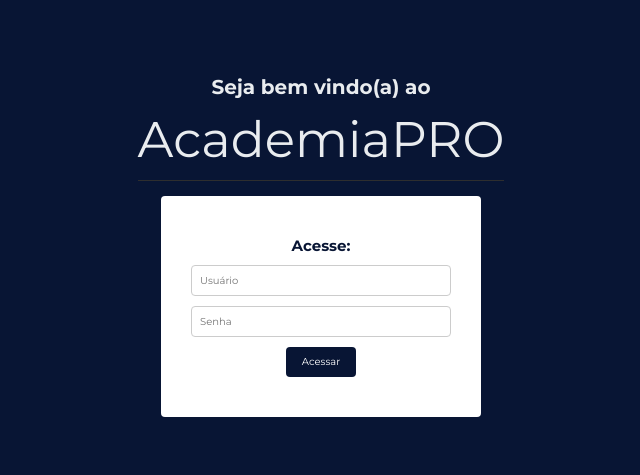
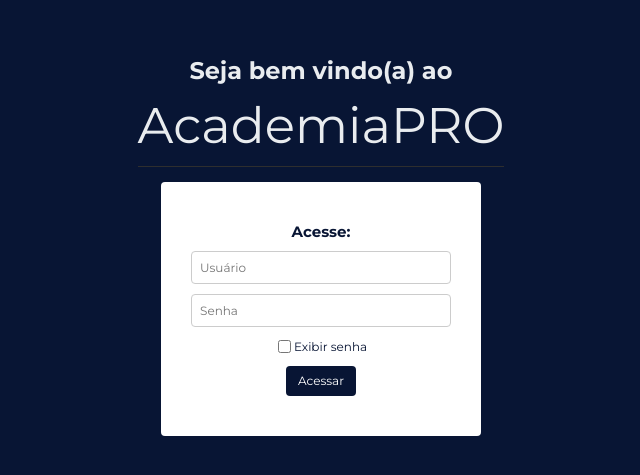
Before and after one commit to ArthurTeixeiraS/AcademiaPRO, a React (Vite) app: page / in a window 1280 px wide. Shown: the part 147-622 px from the top of the page, without its empty margins (319-959 px from the left). Built offline with nearby package versions, Linux system fonts and the light colour scheme.

Commit message:
Modificações da tela de login
Modificações na tela de login

```diff
--- a/src/@types/styled.d.ts
+++ b/src/@types/styled.d.ts
@@ -13,11 +13,6 @@ declare module 'styled-components' {
         'metrics': string;
         'font-primary': string;
         'font-secondary': string;
-      },
-
-      spacing: {
-        headerPadding : string;
-        gap: string
       }
   }
 }
--- a/src/Pages/DashBoard/index.tsx
+++ b/src/Pages/DashBoard/index.tsx
@@ -9,9 +9,12 @@ export function DashBoard(){
             <TopBar></TopBar>
             <SideMenu></SideMenu>
             <MainContentContainer>
+                <RoundedCard width="95%" height="20%">
+                    <h1>Bem vindo, Professor</h1>
+                    <p>Nesse Dashboard, estão disponíveis dados rápidos e atalhos para suas funções preferidas!</p>
+                </RoundedCard>
                 <RoundedCard>
-                    <h1>Bem vindo, {'{Usuário}'}</h1>
-                    <p>Nesse Dashboard, estão disponíveis dados rápidos e atalhos para suas funções preferidas!</p>
+
                 </RoundedCard>
             </MainContentContainer>
         </Container>
--- a/src/components/Login/index.tsx
+++ b/src/components/Login/index.tsx
@@ -1,8 +1,17 @@
 
-import { DivLogin,MenuTitle, Inputs, ButtonLabel} from './styles';
+import { useNavigate } from 'react-router-dom';
+import { DivLogin,MenuTitle, Inputs, ButtonLabel, ExtraContainer} from './styles';
+import { useState } from 'react';
 
 
 export function LoginForm() {
+    const navigate = useNavigate()
+
+    const handleLogin = () => {
+        navigate('/Dashboard')
+    }
+
+    const [showPassword, setShowPassword] = useState(false);
 
     return(
         <>
@@ -10,11 +19,24 @@ export function LoginForm() {
                 <h1>{'Seja bem vindo(a) ao'}</h1>
                 <p>AcademiaPRO</p>
             </MenuTitle>
-            <DivLogin>
+            <DivLogin onSubmit={handleLogin}>
                 <h2>Acesse:</h2>
-                <Inputs placeholder='Usuário'></Inputs>
-                <Inputs placeholder='Senha' type='password'></Inputs>
-                <ButtonLabel>Acessar</ButtonLabel>
+                <Inputs required placeholder='Usuário'></Inputs>
+                <Inputs
+                    required
+                    placeholder='Senha'
+                    type={showPassword ? 'text' : 'password'}
+                    id='passwordInput'>
+                </Inputs>
+                <ExtraContainer className="extraContainer">
+                    <input
+                        type="checkbox"
+                        name="showPassword"
+                        onChange={() => setShowPassword(!showPassword)}
+                    />
+                    <label htmlFor="showPassword">Exibir senha</label>
+                </ExtraContainer>
+                <ButtonLabel type='submit'>Acessar</ButtonLabel>
             </DivLogin>
         </>
     )
--- a/src/components/Login/styles.ts
+++ b/src/components/Login/styles.ts
@@ -1,6 +1,6 @@
 import styled from 'styled-components';
 
-export const DivLogin = styled.div`
+export const DivLogin = styled.form`
   background: white;
   color: ${({ theme }) => theme.colors.primary};
   display: flex;
@@ -54,3 +54,19 @@ export const ButtonLabel = styled.button`
       background: ${({ theme }) => theme.colors['primary-hover']};
     }
 `
+
+export const ExtraContainer = styled.div`
+  display: flex;
+  align-items: center;
+  justify-content: center;
+
+  input[type='checkbox']{
+    margin: 0.3rem;
+    accent-color: ${({ theme }) => theme.colors.primary};
+  }
+
+  label {
+    font-size: 1.2rem;
+  }
+
+`
--- a/src/components/SideMenu/index.tsx
+++ b/src/components/SideMenu/index.tsx
@@ -11,8 +11,8 @@ export function SideMenu() {
   return (
     <MenuContainer>
       <MenuHeader>
-        <h2>{'{Usuário}'}</h2>
-        <p>Painel {'{Academia}'}</p>
+        <h2>João Silva</h2>
+        <p>Painel do Professor</p>
       </MenuHeader>
 
       <MenuSection id='homebtn'>
--- a/src/components/TopBar/index.tsx
+++ b/src/components/TopBar/index.tsx
@@ -3,8 +3,14 @@ import {
     TopBarContainer, SearchWrapper, SearchInput,
     IconsWrapper, IconButton, NotificationBadge
  } from './styles';
+import { useNavigate } from 'react-router-dom';
 
 export function TopBar() {
+  const navigate = useNavigate();
+
+  const backToLogin = () => {
+      navigate('/')
+  }
   return (
     <TopBarContainer>
         {/* Wrapper = "Agrupador" */}
@@ -20,10 +26,10 @@ export function TopBar() {
         </IconButton>
         <IconButton>
           <FiBell size={20} />
-          <NotificationBadge>1</NotificationBadge>
+          <NotificationBadge>+9</NotificationBadge>
         </IconButton>
         <IconButton>
-          <FiLock size={20} />
+          <FiLock size={20} onClick={backToLogin} />
         </IconButton>
       </IconsWrapper>
     </TopBarContainer>
--- a/src/styles/global.ts
+++ b/src/styles/global.ts
@@ -14,6 +14,6 @@ export const GlobalStyle = createGlobalStyle`
     body, input, textarea, button{
         font-family: 'Montserrat', sans-serif;
         font-weight:  400;
-        font-size: 1rem;
+        font-size: 1.2rem;
     }
 `
--- a/src/styles/themes/default.ts
+++ b/src/styles/themes/default.ts
@@ -12,9 +12,5 @@ export const defaultTheme: DefaultTheme = {
         'metrics' : '#0D6EFD',
         'font-primary': '#212529',
         'font-secondary': '#6C757D',
-      },
-    spacing: {
-        headerPadding: "0.7rem 0.4rem 3rem",
-        gap: "0.5rem"
-  }
+      }
 };
```
